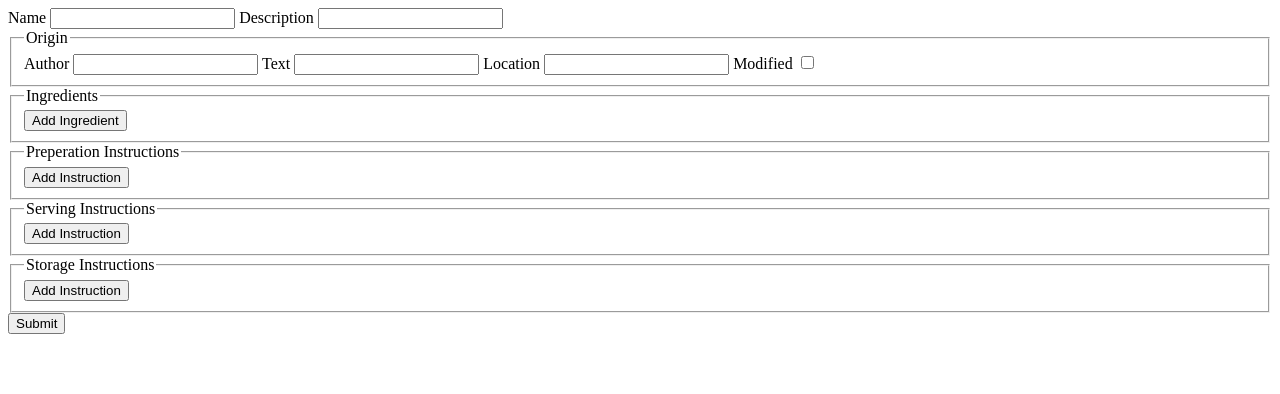
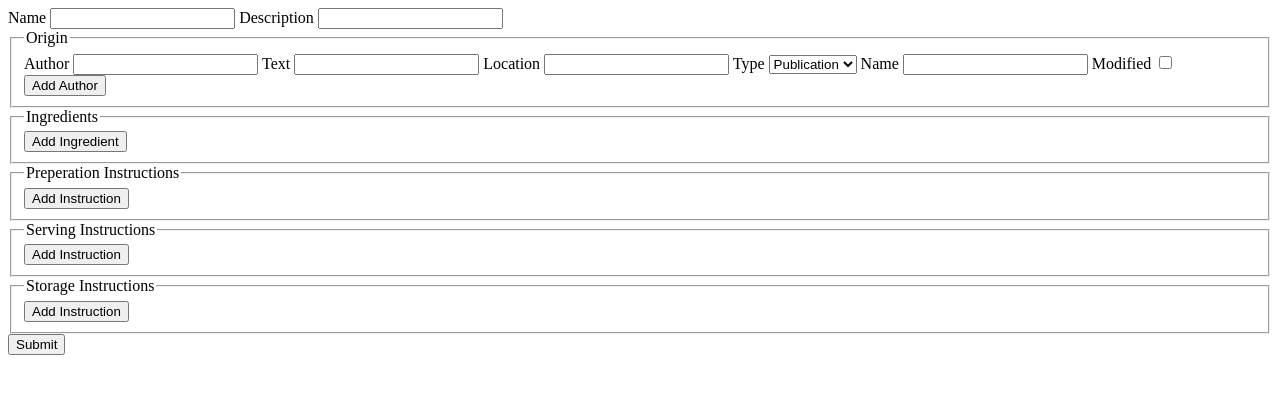
Before and after one commit to WilbertI/RecipeBook-UI-HTML, a Flask app: page /recipe/edit in a window 1280 px wide. Shown: the top 394 px of the page. Run offline with Flask 3, Linux system fonts and the light colour scheme.

Commit message:
Added support for additional data in recipe origin

```diff
--- a/templates/recipe_edit.j2
+++ b/templates/recipe_edit.j2
@@ -8,7 +8,8 @@ function str_format(format) {
     return result;
 }
 const instruct_field = '<label for="{1}{0}">{0}</label><input type="text" name="{1}{0}" />';
-const ingredient_field = '<fieldset><legend>Ingredient {0}</legend><label for="ingredient{0}">Ingredient</label><input type="text" name="ingredient{0}" /><label for="amount{0}">Amount</label><input type="number" name="amount{0}" /><label for="unit{0}">Measurement Unit</label><input type="option" name="unit{0}" /></fieldset>';
+const ingredient_field = '<fieldset><legend>Ingredient {0}</legend><label for="ingredient{0}">Ingredient</label><input type="text" name="ingredient{0}" /><label for="prep{0}">Preparation</label><input type="text" name="prep{0}" /><label for="amount{0}">Amount</label><input type="number" name="amount{0}" /><label for="unit{0}">Measurement Unit</label><input type="option" name="unit{0}" /><label for="bp_base{0}">BP Base</label><input type="checkbox" name="bp_base{0}" /><label for="bp_amount{0}">BP Amount</label><input name="bp_amount{0}" type="number" min="0" step="0.001" /></fieldset>';
+const author_field = '';
 
 function add_repeated_field(e, field){
     const fieldset = e.parentNode;
@@ -34,13 +35,23 @@ function add_repeated_field(e, field){
         <legend>Origin</legend>
 
         <label for="oAuthor">Author</label>
-          <input type="text" name="origin_author" />
-        <label for="oText">Text</label>
-          <input type="text" name="origin_text" />
-        <label for="oLocation">Location</label>
-          <input type="text" name="origin_location" />
+          <input type="text" name="oAuthor" />
+        <label for="oSource">Text</label>
+          <input type="text" name="oSource" />
+        <label for="oReference">Location</label>
+          <input type="text" name="oLocation" />
+        <label for="oType">Type</label>
+          <select name="oType">
+              <option>Publication</option>
+              <option>Website</option>
+              <option>Person</option>
+          </select>
+        <label for="oName">Name</label>
+          <input name="oName" type="text" />
         <label for="oModified">Modified</label>
-          <input type="checkbox" name="modified" />
+          <input type="checkbox" name="oModified" />
+
+        <input type="button" value="Add Author" onclick="add_repeated_field(this, author_field)" />
     </fieldset>
 
     <fieldset data-count="0" data-prefix="">
```
